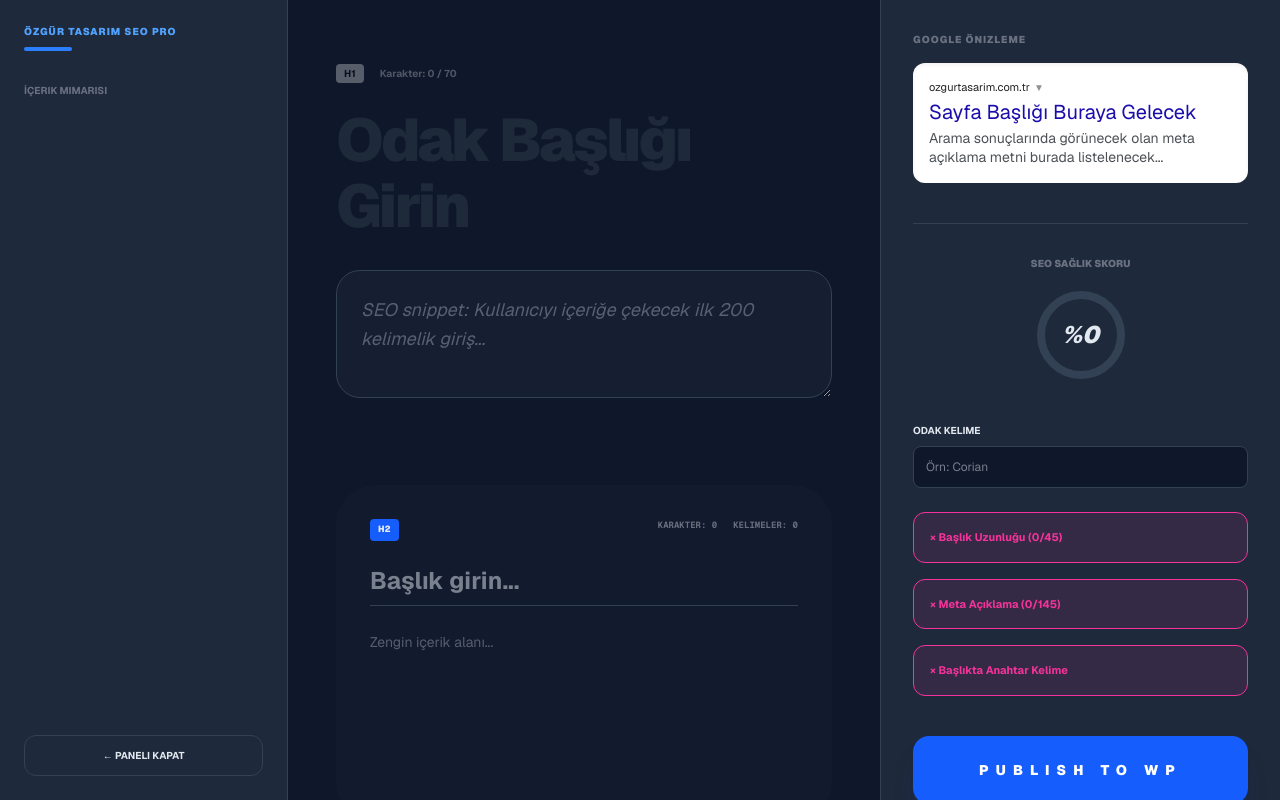
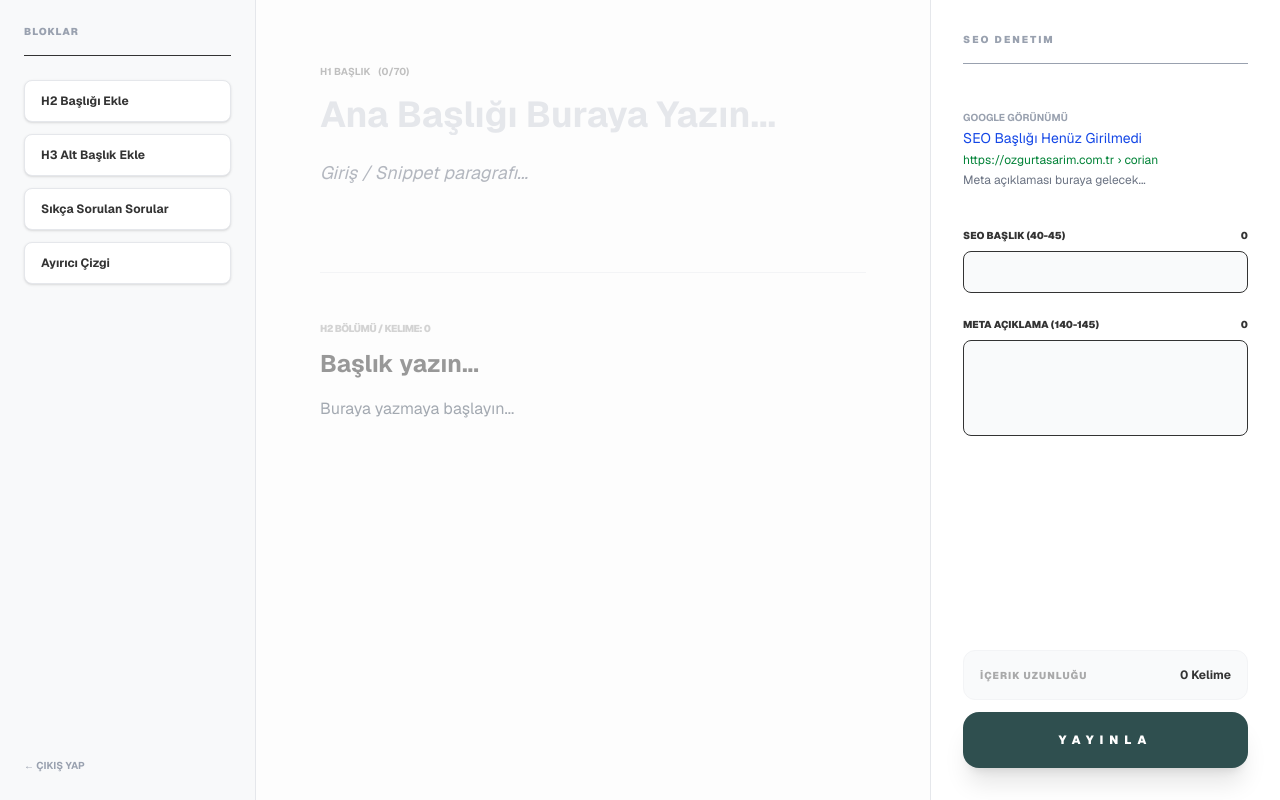
Before and after one commit to ozgurtasarimmobilya-create/my-admin-panel, a Next.js app: page /icerik-yonetimi/corian in a window 1280 px wide. Built offline with nearby package versions, Linux system fonts and the light colour scheme.

Commit message:
minimalist islevsel SEO terminali: 3 panel sabit, ilerleme cubugu eklendi

```diff
--- a/app/icerik-yonetimi/corian/page.tsx
+++ b/app/icerik-yonetimi/corian/page.tsx
@@ -10,181 +10,153 @@ interface Section {
   c: string;
 }
 
-export default function SEOProTerminal() {
-  // State Yönetimi
+export default function SEOProWorkspace() {
   const [title, setTitle] = useState('');
   const [desc, setDesc] = useState('');
-  const [keyword, setKeyword] = useState(''); // Anahtar Kelime Takibi
   const [h1, setH1] = useState({ t: '', c: '' });
   const [sections, setSections] = useState<Section[]>([{ id: 's1', type: 'h2', t: '', c: '' }]);
+  const [scrollProgress, setScrollProgress] = useState(0);
 
-  // SEO Analiz Yardımcıları
+  // İlerleme Çubuğu Takibi
+  useEffect(() => {
+    const updateScroll = () => {
+      const current = window.scrollY;
+      const total = document.body.scrollHeight - window.innerHeight;
+      setScrollProgress((current / total) * 100);
+    };
+    window.addEventListener('scroll', updateScroll);
+    return () => window.removeEventListener('scroll', updateScroll);
+  }, []);
+
   const getWordCount = (text: string) => text.trim() === '' ? 0 : text.trim().split(/\s+/).length;
-  const hasKeyword = (text: string) => keyword && text.toLowerCase().includes(keyword.toLowerCase());
 
-  // Yoast Tarzı Puanlama (Traffic Light)
-  const getScore = () => {
-    let score = 0;
-    if (title.length >= 40 && title.length <= 45) score += 25;
-    if (desc.length >= 140 && desc.length <= 145) score += 25;
-    if (hasKeyword(h1.t)) score += 25;
-    if (getWordCount(sections.reduce((acc, s) => acc + s.c, '')) > 600) score += 25;
-    return score;
+  const addSection = (type: Section['type']) => {
+    setSections([...sections, { id: `s-${Date.now()}`, type, t: '', c: '' }]);
   };
 
-  const addSection = (type: Section['type'], index: number) => {
-    const updated = [...sections];
-    updated.splice(index + 1, 0, { id: `s-${Date.now()}`, type, t: '', c: '' });
-    setSections(updated);
+  const updateSection = (id: string, key: 't' | 'c', value: string) => {
+    setSections(sections.map(s => s.id === id ? { ...s, [key]: value } : s));
   };
 
   return (
-    <div className="flex h-screen bg-[#0F172A] text-[#E2E8F0] overflow-hidden font-sans">
+    <div className="min-h-screen bg-[#FDFDFD] text-[#333] font-sans flex overflow-x-hidden">
 
-      {/* 1. SOL: NAVİGASYON & İSKELET */}
-      <aside className="w-72 bg-[#1E293B] border-r border-[#334155] p-6 flex flex-col shadow-2xl">
-        <div className="mb-8">
-          <h2 className="text-[10px] font-black text-blue-400 uppercase tracking-widest mb-2">Özgür Tasarım SEO Pro</h2>
-          <div className="h-1 w-12 bg-blue-500 rounded"></div>
+      {/* 1. SABİT ÜST İLERLEME ÇUBUĞU */}
+      <div className="fixed top-0 left-0 h-1 bg-[#2F4F4F] z-[100] transition-all duration-75 shadow-sm" style={{ width: `${scrollProgress}%` }}></div>
+
+      {/* 2. SOL PANEL: ELEMENT EKLEME (SABİT) */}
+      <aside className="fixed left-0 top-0 w-64 h-full bg-[#F8F9FA] border-r border-gray-200 p-6 z-50 flex flex-col gap-6">
+        <div className="pb-4 border-b">
+          <h2 className="text-[10px] font-black tracking-widest text-gray-400 uppercase">Bloklar</h2>
+        </div>
+        <div className="flex flex-col gap-3">
+          <button onClick={() => addSection('h2')} className="text-left px-4 py-3 bg-white border border-gray-200 rounded-lg text-xs font-bold hover:border-[#2F4F4F] transition-all shadow-sm">H2 Başlığı Ekle</button>
+          <button onClick={() => addSection('h3')} className="text-left px-4 py-3 bg-white border border-gray-200 rounded-lg text-xs font-bold hover:border-[#2F4F4F] transition-all shadow-sm">H3 Alt Başlık Ekle</button>
+          <button onClick={() => addSection('sss')} className="text-left px-4 py-3 bg-white border border-gray-200 rounded-lg text-xs font-bold hover:border-[#2F4F4F] transition-all shadow-sm">Sıkça Sorulan Sorular</button>
+          <button onClick={() => addSection('line')} className="text-left px-4 py-3 bg-white border border-gray-200 rounded-lg text-xs font-bold hover:border-[#2F4F4F] transition-all shadow-sm">Ayırıcı Çizgi</button>
         </div>
 
-        <div className="flex-1 overflow-y-auto space-y-4">
-          <h3 className="text-[10px] font-bold text-gray-500 uppercase">İçerik Mimarisi</h3>
-          {sections.filter(s => s.t).map((s, i) => (
-            <div key={s.id} className="group flex items-center gap-3 text-xs p-2 hover:bg-[#334155] rounded-lg transition-all cursor-pointer border-l-2 border-transparent hover:border-blue-500">
-              <span className="text-blue-500/50 font-mono italic">H{s.type.slice(1)}</span>
-              <span className="truncate opacity-70 group-hover:opacity-100">{s.t}</span>
+        <div className="mt-auto">
+          <Link href="/icerik-yonetimi" className="text-[10px] font-bold text-gray-400 hover:text-black">← ÇIKIŞ YAP</Link>
         </div>
-          ))}
-        </div>
-
-        <Link href="/icerik-yonetimi" className="mt-auto text-[10px] font-bold py-3 text-center border border-[#334155] rounded-xl hover:bg-white hover:text-black transition-all uppercase">← Paneli Kapat</Link>
       </aside>
 
-      {/* 2. ORTA: ANA EDİTÖR (GHOST UI) */}
-      <main className="flex-1 overflow-y-auto bg-[#0F172A] custom-scrollbar px-12 py-16 relative">
-        <div className="max-w-3xl mx-auto space-y-20 pb-40">
-
-          {/* H1 Giriş */}
-          <div className="space-y-6">
-            <div className="flex items-center gap-4 text-[10px] font-bold opacity-30">
-              <span className="bg-white text-black px-2 py-0.5 rounded">H1</span>
-              <span>Karakter: {h1.t.length} / 70</span>
-            </div>
+      {/* 3. ORTA PANEL: İÇERİK ALANI (SCROLL) */}
+      <main className="flex-1 ml-64 mr-[350px] p-16 max-w-4xl mx-auto min-h-screen">
+        <div className="space-y-12">
+          {/* H1 Alanı */}
+          <div className="space-y-4">
+            <div className="flex items-center gap-2 opacity-30 text-[10px] font-bold">H1 BAŞLIK <span className={h1.t.length > 70 ? 'text-red-500' : ''}>({h1.t.length}/70)</span></div>
             <textarea
               value={h1.t}
               onChange={(e) => setH1({...h1, t: e.target.value})}
-              className="w-full text-6xl font-black bg-transparent border-none outline-none resize-none placeholder:text-gray-800 leading-[1.1] tracking-tighter"
-              placeholder="Odak Başlığı Girin"
-              rows={2}
+              className="w-full text-4xl font-bold bg-transparent border-none outline-none resize-none placeholder:text-gray-200"
+              placeholder="Ana Başlığı Buraya Yazın..."
+              rows={1}
             />
             <textarea
               value={h1.c}
               onChange={(e) => setH1({...h1, c: e.target.value})}
-              className="w-full p-6 bg-[#1E293B]/50 rounded-3xl text-lg text-gray-400 border border-[#334155] outline-none h-32 leading-relaxed italic"
-              placeholder="SEO snippet: Kullanıcıyı içeriğe çekecek ilk 200 kelimelik giriş..."
+              className="w-full p-0 text-lg text-gray-500 bg-transparent border-none outline-none resize-none leading-relaxed italic"
+              placeholder="Giriş / Snippet paragrafı..."
+              rows={2}
             />
           </div>
 
-          {/* Dinamik Bloklar */}
-          <div className="space-y-12">
+          <div className="h-px bg-gray-100"></div>
+
+          {/* Dinamik Bölümler */}
+          <div className="space-y-10">
             {sections.map((sec, i) => (
-              <div key={sec.id} className="relative group p-8 rounded-[2.5rem] border-2 border-transparent hover:border-[#334155] transition-all bg-[#1E293B]/20">
-
-                {/* Aksiyon Butonları (Hover) */}
-                <div className="absolute -right-4 top-1/2 -translate-y-1/2 flex flex-col gap-2 opacity-0 group-hover:opacity-100 transition-all">
-                  <button onClick={() => setSections(sections.filter(s => s.id !== sec.id))} className="bg-red-500/20 text-red-500 p-2 rounded-full hover:bg-red-500 hover:text-white transition-all text-xs">×</button>
+              <div key={sec.id} className="relative group">
+                {sec.type === 'line' ? (
+                  <div className="h-px bg-gray-100 my-10 relative">
+                    <button onClick={() => setSections(sections.filter(s => s.id !== sec.id))} className="absolute right-0 -top-3 opacity-0 group-hover:opacity-100 text-[10px] text-red-500 font-bold">SİL</button>
                   </div>
-
-                <div className="flex justify-between mb-6">
-                  <span className={`text-[9px] font-black px-2 py-1 rounded ${sec.type === 'h2' ? 'bg-blue-600' : 'bg-[#334155]'}`}>{sec.type.toUpperCase()}</span>
-                  <div className="flex gap-4 opacity-40 text-[9px] font-mono font-bold uppercase">
-                    <span>Karakter: {sec.t.length}</span>
-                    <span>Kelimeler: {getWordCount(sec.c)}</span>
+                ) : (
+                  <div className="space-y-3">
+                    <div className="flex justify-between items-center text-[10px] font-black opacity-20 uppercase tracking-tighter">
+                      <span>{sec.type} BÖLÜMÜ / Kelime: {getWordCount(sec.c)}</span>
+                      <button onClick={() => setSections(sections.filter(s => s.id !== sec.id))} className="opacity-0 group-hover:opacity-100 text-red-500">Kaldır</button>
                     </div>
-                </div>
-
                     <input
                       type="text"
                       value={sec.t}
-                  onChange={(e) => setSections(sections.map(s => s.id === sec.id ? {...s, t: e.target.value} : s))}
-                  className="w-full bg-transparent border-b border-[#334155] mb-6 pb-2 text-2xl font-bold outline-none focus:border-blue-500"
-                  placeholder="Başlık girin..."
+                      onChange={(e) => updateSection(sec.id, 't', e.target.value)}
+                      className={`w-full font-bold bg-transparent border-none outline-none focus:border-b focus:border-gray-100 pb-1 ${sec.type === 'h2' ? 'text-2xl' : 'text-xl'}`}
+                      placeholder={sec.type === 'sss' ? 'Soru yazın...' : 'Başlık yazın...'}
                     />
                     <textarea
                       value={sec.c}
-                  onChange={(e) => setSections(sections.map(s => s.id === sec.id ? {...s, c: e.target.value} : s))}
-                  className="w-full bg-transparent text-gray-400 text-sm leading-[1.8] outline-none min-h-[150px] resize-none"
-                  placeholder="Zengin içerik alanı..."
+                      onChange={(e) => updateSection(sec.id, 'c', e.target.value)}
+                      className="w-full text-base leading-relaxed text-gray-600 bg-transparent border-none outline-none resize-none min-h-[50px]"
+                      placeholder="Buraya yazmaya başlayın..."
+                      rows={4}
                     />
-
-                {/* Bölüm Ekleme (Hover) */}
-                <div className="absolute -bottom-6 left-1/2 -translate-x-1/2 flex gap-2 opacity-0 group-hover:opacity-100 transition-all">
-                  {['h2', 'h3', 'sss', 'line'].map(t => (
-                    <button key={t} onClick={() => addSection(t as any, i)} className="bg-white text-black text-[9px] font-black px-4 py-2 rounded-full hover:bg-blue-500 hover:text-white uppercase transition-all shadow-xl">
-                      + {t}
-                    </button>
-                  ))}
                   </div>
+                )}
               </div>
             ))}
           </div>
         </div>
       </main>
 
-      {/* 3. SAĞ: SEO ANALİZ & ÖNİZLEME */}
-      <aside className="w-[400px] bg-[#1E293B] border-l border-[#334155] p-8 overflow-y-auto space-y-10">
+      {/* 4. SAĞ PANEL: SEO DENETİM (SABİT) */}
+      <aside className="fixed right-0 top-0 w-[350px] h-full bg-white border-l border-gray-200 p-8 z-50 flex flex-col gap-10">
+        <h2 className="text-[10px] font-black uppercase text-gray-400 tracking-[0.2em] border-b pb-4">SEO Denetim</h2>
 
-        {/* Google Önizleme (Mockup) */}
-        <section className="space-y-4">
-          <h3 className="text-[10px] font-black text-gray-500 uppercase tracking-widest">Google Önizleme</h3>
-          <div className="bg-white p-4 rounded-xl shadow-inner space-y-1">
-            <div className="text-[11px] text-[#202124] flex items-center gap-1">ozgurtasarim.com.tr <span className="text-[10px] opacity-50">▼</span></div>
-            <div className="text-xl text-[#1a0dab] font-normal leading-tight hover:underline cursor-pointer truncate">
-              {title || "Sayfa Başlığı Buraya Gelecek"}
-            </div>
-            <div className="text-sm text-[#4d5156] leading-snug line-clamp-2">
-              {desc || "Arama sonuçlarında görünecek olan meta açıklama metni burada listelenecek..."}
+        {/* Google Snippet (Sade) */}
+        <div className="space-y-4">
+          <span className="text-[10px] font-bold text-gray-400">GOOGLE GÖRÜNÜMÜ</span>
+          <div className="space-y-1">
+            <div className="text-sm text-blue-700 truncate">{title || "SEO Başlığı Henüz Girilmedi"}</div>
+            <div className="text-xs text-green-700 truncate">https://ozgurtasarim.com.tr › corian</div>
+            <div className="text-xs text-gray-500 line-clamp-2">{desc || "Meta açıklaması buraya gelecek..."}</div>
           </div>
         </div>
-        </section>
 
-        {/* SEO Puanı (Progress Bar) */}
-        <section className="space-y-4 border-t border-[#334155] pt-8 text-center">
-          <h3 className="text-[10px] font-black text-gray-500 uppercase">SEO Sağlık Skoru</h3>
-          <div className="relative w-24 h-24 mx-auto flex items-center justify-center">
-             <svg className="w-full h-full transform -rotate-90">
-               <circle cx="48" cy="48" r="40" stroke="#334155" strokeWidth="8" fill="transparent" />
-               <circle cx="48" cy="48" r="40" stroke={getScore() > 70 ? "#10B981" : "#F59E0B"} strokeWidth="8" fill="transparent" strokeDasharray={251} strokeDashoffset={251 - (251 * getScore()) / 100} className="transition-all duration-1000" />
-             </svg>
-             <span className="absolute text-2xl font-black italic">%{getScore()}</span>
-          </div>
-        </section>
-
-        {/* SEO Metrikleri */}
-        <section className="space-y-6">
+        {/* Sayaçlar (İşlevsel) */}
+        <div className="space-y-6">
           <div className="space-y-2">
-            <div className="flex justify-between text-[10px] font-bold uppercase"><span>Odak Kelime</span></div>
-            <input value={keyword} onChange={(e) => setKeyword(e.target.value)} className="w-full bg-[#0F172A] p-3 rounded-lg border border-[#334155] text-xs outline-none" placeholder="Örn: Corian" />
+            <div className="flex justify-between text-[10px] font-black"><span>SEO BAŞLIK (40-45)</span> <span className={title.length > 45 ? 'text-red-500' : ''}>{title.length}</span></div>
+            <input value={title} onChange={(e) => setTitle(e.target.value)} className={`w-full p-3 bg-gray-50 border rounded-lg text-xs outline-none focus:border-black transition-colors ${title.length >= 40 && title.length <= 45 ? 'bg-green-50 border-green-200' : ''}`} />
           </div>
 
-          <div className="space-y-4">
-            <div className={`p-4 rounded-xl border text-[11px] font-bold transition-all ${title.length >= 40 && title.length <= 45 ? 'bg-green-500/10 border-green-500 text-green-500' : 'bg-pink-500/10 border-pink-500 text-pink-500'}`}>
-               {title.length >= 40 && title.length <= 45 ? '✓' : '×'} Başlık Uzunluğu ({title.length}/45)
-            </div>
-            <div className={`p-4 rounded-xl border text-[11px] font-bold transition-all ${desc.length >= 140 && desc.length <= 145 ? 'bg-green-500/10 border-green-500 text-green-500' : 'bg-pink-500/10 border-pink-500 text-pink-500'}`}>
-               {desc.length >= 140 && desc.length <= 145 ? '✓' : '×'} Meta Açıklama ({desc.length}/145)
-            </div>
-            <div className={`p-4 rounded-xl border text-[11px] font-bold transition-all ${hasKeyword(h1.t) ? 'bg-green-500/10 border-green-500 text-green-500' : 'bg-pink-500/10 border-pink-500 text-pink-500'}`}>
-               {hasKeyword(h1.t) ? '✓' : '×'} Başlıkta Anahtar Kelime
+          <div className="space-y-2">
+            <div className="flex justify-between text-[10px] font-black"><span>META AÇIKLAMA (140-145)</span> <span className={desc.length > 145 ? 'text-red-500' : ''}>{desc.length}</span></div>
+            <textarea value={desc} onChange={(e) => setDesc(e.target.value)} className={`w-full p-3 bg-gray-50 border rounded-lg text-xs outline-none h-24 resize-none transition-colors ${desc.length >= 140 && desc.length <= 145 ? 'bg-green-50 border-green-200' : ''}`} />
           </div>
         </div>
-        </section>
 
-        <button className="w-full bg-blue-600 text-white py-6 rounded-2xl font-black text-sm tracking-[0.5em] hover:bg-blue-700 active:scale-95 transition-all shadow-xl shadow-blue-900/20 uppercase">
-          PUBLISH TO WP
-        </button>
+        <div className="mt-auto space-y-3">
+          <div className="p-4 bg-gray-50 rounded-xl border border-gray-100 flex justify-between items-center">
+            <span className="text-[10px] font-black opacity-40 uppercase tracking-widest text-center">İçerik Uzunluğu</span>
+            <span className="text-xs font-bold">{sections.reduce((acc, s) => acc + getWordCount(s.c), 0)} Kelime</span>
+          </div>
+          <button className="w-full bg-[#2F4F4F] text-white py-5 rounded-2xl font-black text-xs tracking-[0.5em] hover:bg-black transition-all shadow-xl">YAYINLA</button>
+        </div>
       </aside>
+
     </div>
   );
 }
```
Lines whose indentation alone changed are shown as unchanged.
